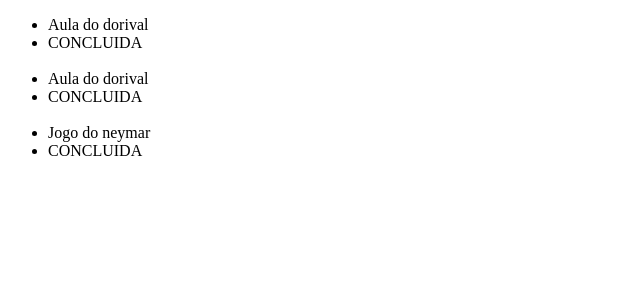
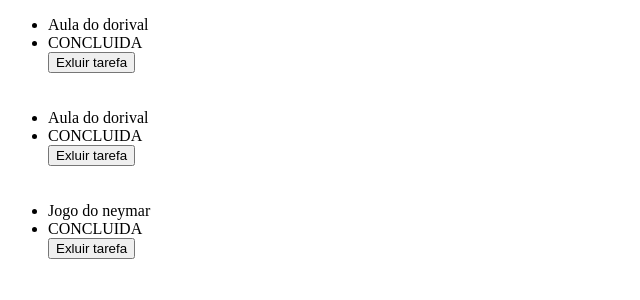
Before and after one commit to KauanAfonso/Exercicios_django, a Django app: page / in a window 1280 px wide. Shown: the top 300 px of the page, without its empty margins (0-640 px from the left). Run offline with Django 5.2, Linux system fonts and the light colour scheme; data comes from the database, SQL or seed files in the repository; both versions use the stored data as it was after the commit.

Commit message:
Brincando com django

```diff
--- a/to_do_list/project/app/templates/index.html
+++ b/to_do_list/project/app/templates/index.html
@@ -13,7 +13,13 @@
 
 <li>{{i.descricao}}</li>
 <li>{{i.status}}</li>
-<br>
+
+<form action="{% url 'excluir_tarefa' i.id %}" method="POST">
+    {% csrf_token %}
+    <button type="submit">Exluir tarefa</button>
+</form>
+
+<br><br>
 
 {% endfor %}
 </ul>
--- a/to_do_list/project/app/urls.py
+++ b/to_do_list/project/app/urls.py
@@ -4,5 +4,6 @@ from .views import *
 
 urlpatterns = [
     path("", mostrar_tarefa, name="mostrar_tarefa"),
-    path("criar", criar_tarefa, name="criar_tarefa")
+    path("criar", criar_tarefa, name="criar_tarefa"),
+    path("excluir_tarefa/<int:tarefa_id>", excluir_tarefa, name="excluir_tarefa")
 ]
--- a/to_do_list/project/app/views.py
+++ b/to_do_list/project/app/views.py
@@ -1,4 +1,4 @@
-from django.shortcuts import render,redirect
+from django.shortcuts import render,redirect , get_object_or_404
 from .models import *
 
 # Create your views here.
@@ -16,3 +16,9 @@ def criar_tarefa(request):
         return redirect("mostrar_tarefa")
 
     return render(request, "criar_tarefa.html")
+
+def excluir_tarefa(request, tarefa_id):
+    tarefa = get_object_or_404(Tarefa , id=tarefa_id)
+    tarefa.delete()
+
+    return redirect('mostrar_tarefa')
```
Also changed, not shown: to_do_list/project/db.sqlite3.
